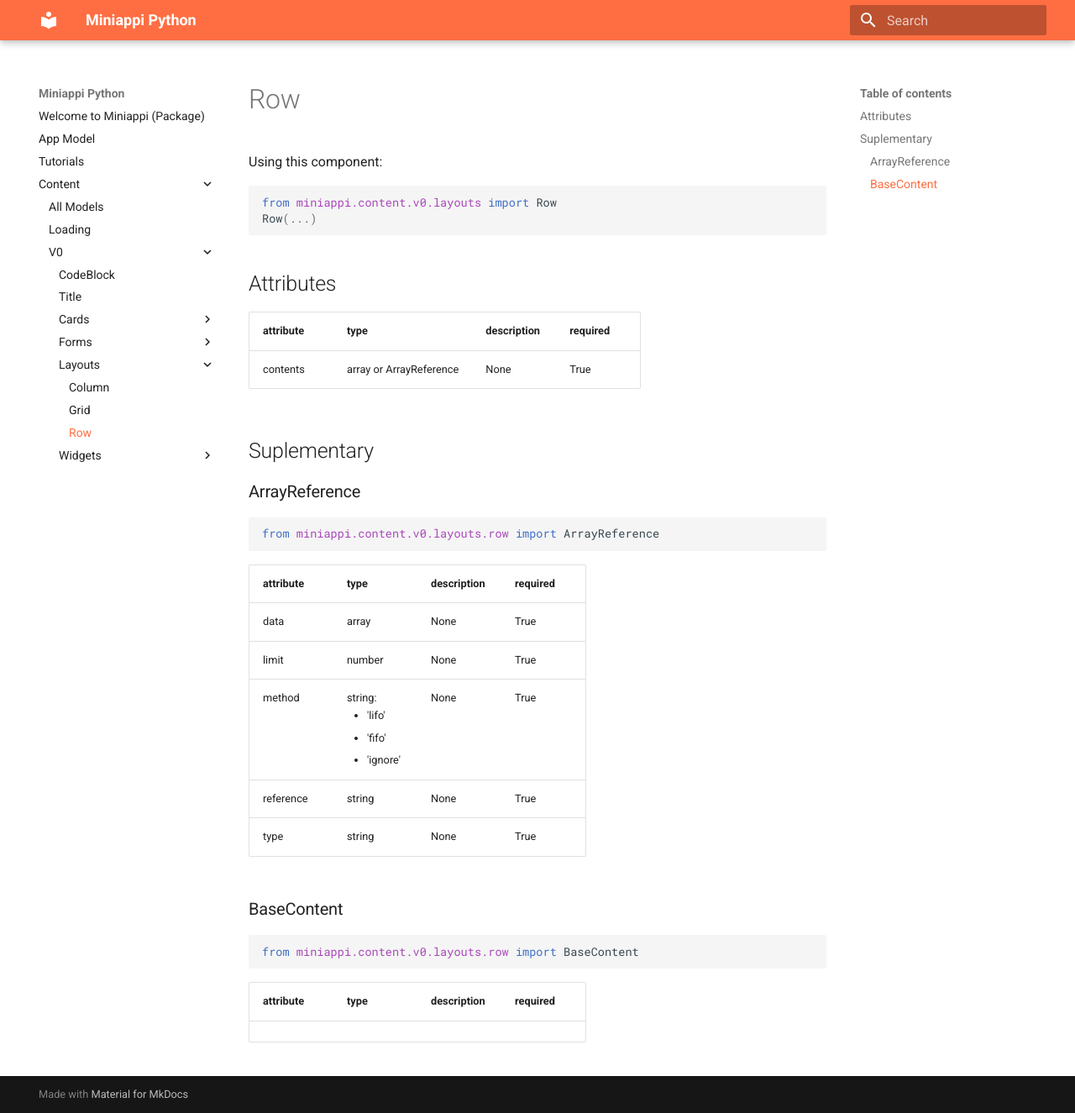
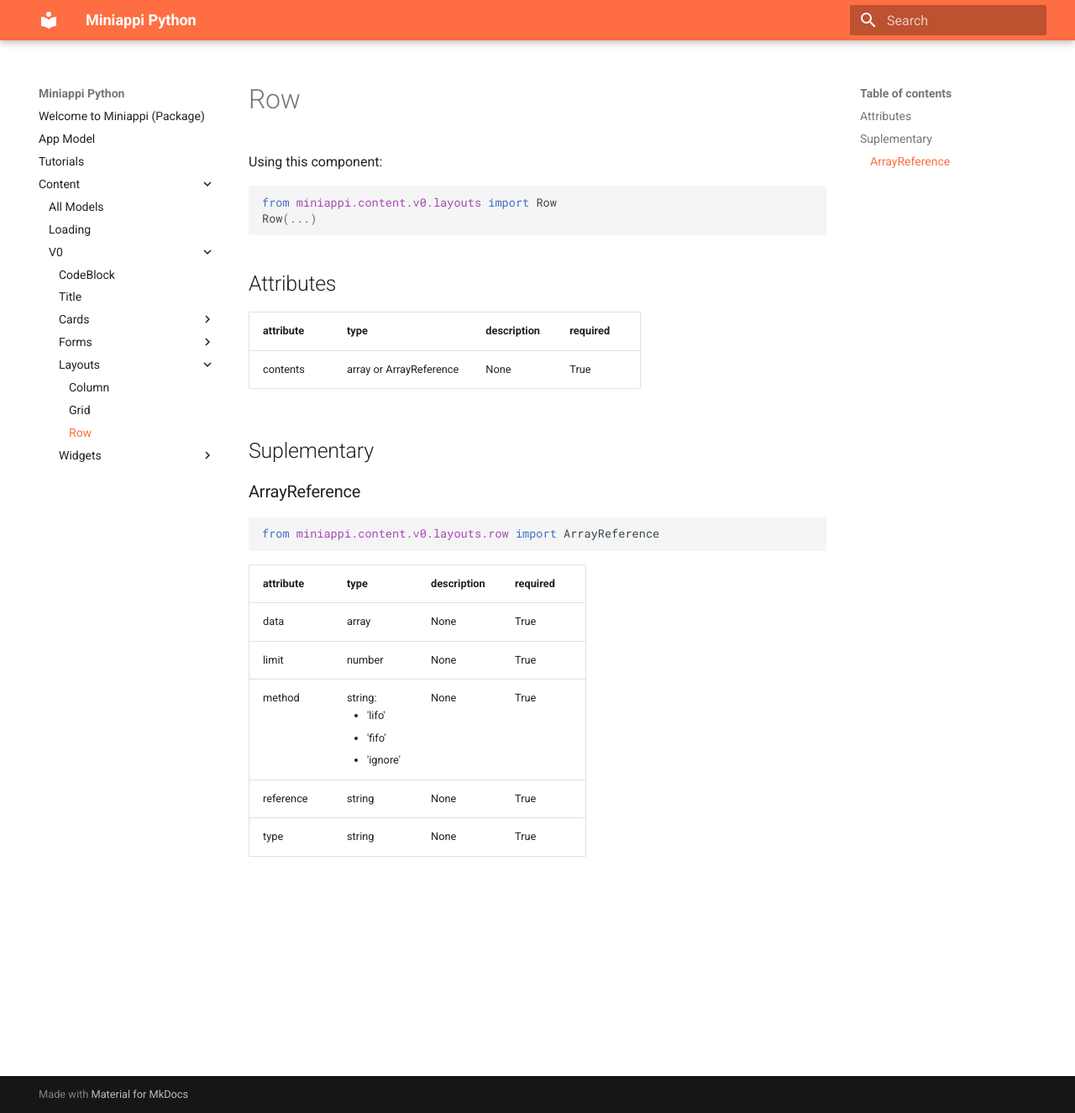
Before and after one commit to Miksus/miniappi-python, an MkDocs documentation site: the page built from docs/content/v0/layouts/Row.md, in a window 1280 px wide and 1325 px high. Shown: the whole window at 84% size. Built offline with MkDocs 1.6.1 and Material for MkDocs 9.7.7, drawn with Linux system fonts in a browser that asks for light colours.

Commit message:
docs: clean up

````diff
--- a/docs/content/v0/layouts/Row.md
+++ b/docs/content/v0/layouts/Row.md
@@ -28,12 +28,3 @@
 | method | string: <ul><li>'lifo'</li><li>'fifo'</li><li>'ignore'</li></ul> | None | True |
 | reference | string | None | True |
 | type | string | None | True |
-
-
-### BaseContent
-```python
-from miniappi.content.v0.layouts.row import BaseContent
-```
-
-| attribute  | type      | description | required |
-|------------|-----------|-------------|----------|
````
Also changed, not shown: docs/content/v0/layouts/Column.md (+0 -9 lines), docs/content/v0/layouts/Grid.md (+0 -9 lines).
